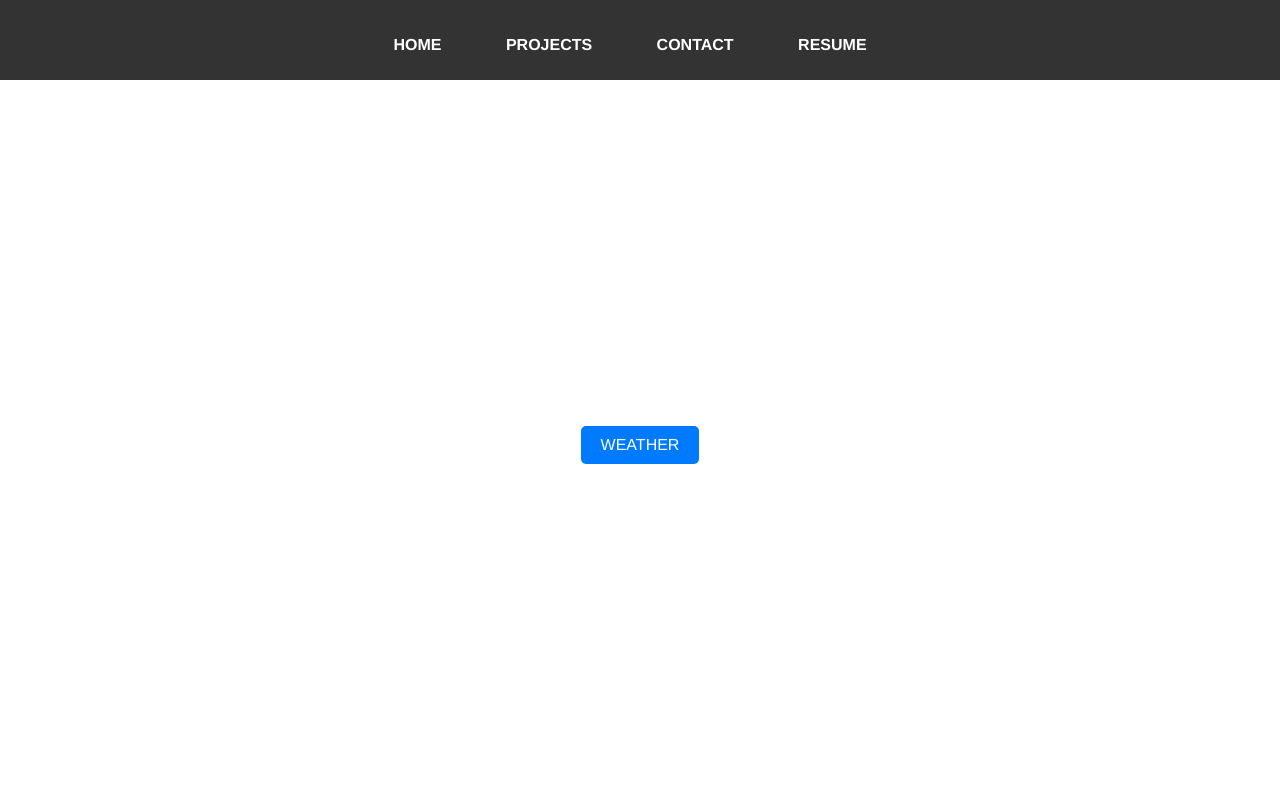
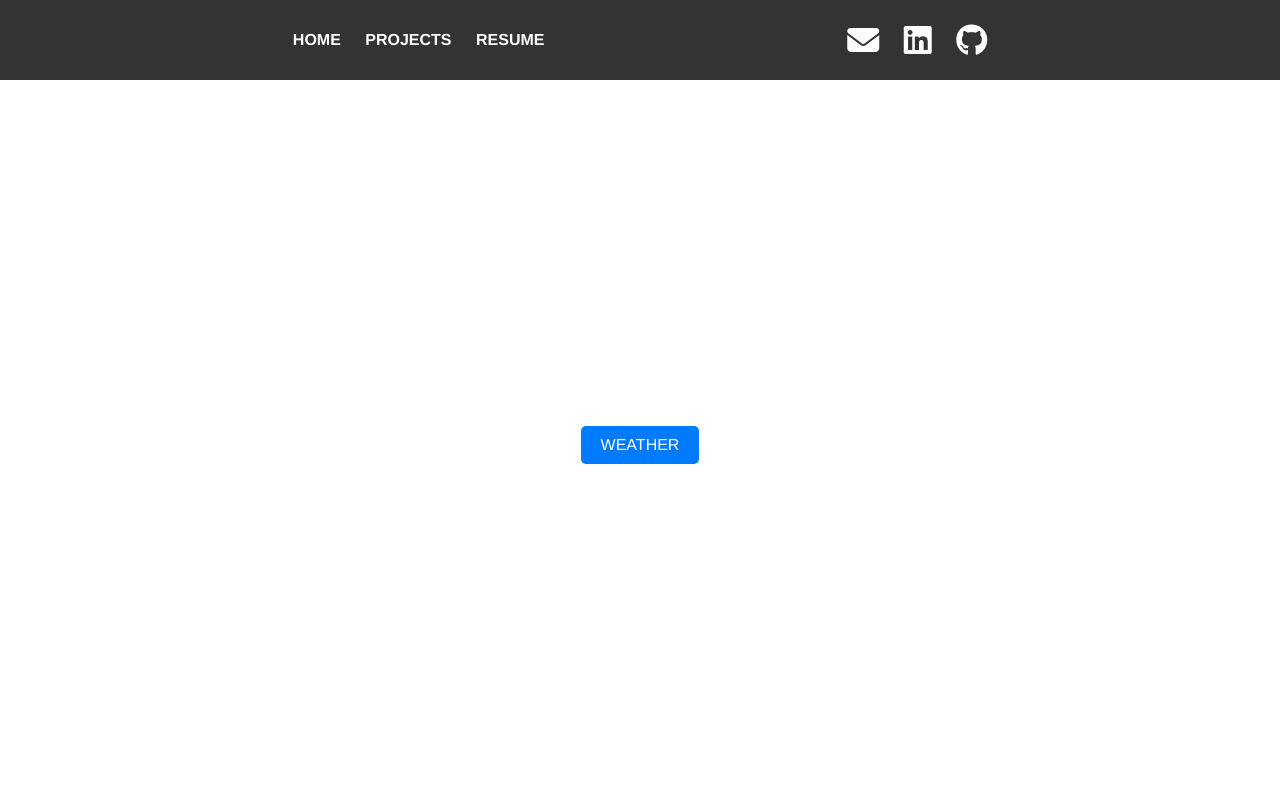
Before and after one commit to travis-roth/website, a Flask app: page /projects in a window 1280 px wide. Run offline with Flask 3, Linux system fonts and the light colour scheme; some libraries are stand-ins or nearby versions.

Commit message:
added nav icons, removed contact page, added featured projects section without functionality

```diff
--- a/server.py
+++ b/server.py
@@ -13,10 +13,6 @@ def index():
 def projects():
     return render_template('projects.html')
 
-@app.route('/contact')
-def contact():
-    return render_template('contact.html')
-
 @app.route('/weather_home')
 def weather_home():
     return render_template('/weather_proj/weather_home.html')
@@ -24,6 +20,10 @@ def weather_home():
 @app.route('/weather')
 def get_weather():
     city = request.args.get('city')
+
+@app.route('/resume')
+def resume():
+    return render_template('/resume.html')
 
     weather_data = get_current_weather(city)
 
--- a/static/styles/style.css
+++ b/static/styles/style.css
@@ -1,6 +1,6 @@
 body {
     font-family: 'Helvetica', sans-serif;
-    overflow: hidden;
+    overflow: auto;
     position: absolute;
     width: 100%;
     height: 100%;
@@ -10,25 +10,32 @@ body {
 }
 
 header {
+    font-family: 'Helvetica', sans-serif;
+    font-weight:bolder;
     background-color: #333;
     color: #fff;
     text-align: center;
     display: flex;
-    flex-direction: column;
-    justify-content: center;
+    flex-direction: row;
+    justify-content: space-evenly;
+    align-items: center;
     height: 80px;
 }
 
 main {
     flex: 1;
     display: flex;
+    flex-direction: column;
     justify-content: center;
     align-items: center;
   }
 
 section {
-text-align: left;
-padding: 100px;
+text-align: center;
+}
+
+.section-item {
+    padding: 200px
 }
 
 .profile-photo {
@@ -64,14 +71,26 @@ nav a {
 
 .nav-link {
     display: inline-block;
-    padding: 10px 20px;
+    padding: 10px;
     color: #fff;
     text-decoration: none;
     border-radius: 5px;
-    margin-top: 10px;
     border: 2px white;
 }
 
 .nav-link:hover {
     background-color: #4b4a4a; /* Add a subtle background color on hover if desired */
 }
+
+i.fas,
+i.fa-brands {
+    font-size: xx-large;
+    padding:10px;
+    color: #fff;
+}
+
+section.project-carousel {
+    min-height: 300px;
+    margin-top: 100%; /* Adjust this value based on your preference */
+    position: absolute;
+}
--- a/templates/base.html
+++ b/templates/base.html
@@ -6,27 +6,30 @@
     <meta name="viewport" content="width=device-width, initial-scale=1.0">
     <title>{% block title %}My Website{% endblock %}</title>
     <link rel="stylesheet" href="{{ url_for('static', filename='styles/style.css') }}">
+    <script src="https://kit.fontawesome.com/e208d49caf.js" crossorigin="anonymous"></script>
 </head>
 
 <body>
     <header>
-        <nav>
-            <ul>
-                <li><a href="/index" class="nav-link">HOME</a></li>
-                <li><a href="/projects" class="nav-link">PROJECTS</a></li>
-                <li><a href="/contact" class="nav-link">CONTACT</a></li>
-                <li><a href="{{ url_for('static', filename='assets/Travis_Roth.pdf') }}" class="nav-link" download>RESUME</a></li>
+        <section>
+            <a href="/index" class="nav-link">HOME</a>
+            <a href="/projects" class="nav-link">PROJECTS</a>
+            <a href="/resume" class="nav-link">RESUME</a>
+        </section>
 
-            </ul>
-        </nav>
+        <section>
+            <a href="mailto:travisro@outlook.com"><i class="fas fa-envelope"></i></a>
+            <a href="https://linkedin.com/in/travis-roth" target="_blank"><i class="fa-brands fa-linkedin"></i></a>
+            <a href="https://github.com/travis-roth" target="_blank"><i class="fa-brands fa-github"></i></a>
+        </section>
     </header>
+
     <main>
-
 
         {% block content %}{% endblock %}
 
     </main>
 
+    <script src="{{ url_for('static', filename='scripts/script.js') }}"></script>
 </body>
-
 </html>
--- a/templates/index.html
+++ b/templates/index.html
@@ -10,7 +10,10 @@
         <p>I enjoy learning new things. This website is to show you those things.</p>
         <a href="/projects" class="btn">MY PROJECTS</a>
     </section>
-
+    <section class=project-carousel>
+        <h1>RECENT PROJECTS</h1>
+        <p1>This is where I will show my top projects</p1>
+    </section>
 
 
 
```
Also changed, not shown: templates/contact.html (deleted, +0 -10 lines), templates/resume.html (added, +7 -0 lines).
